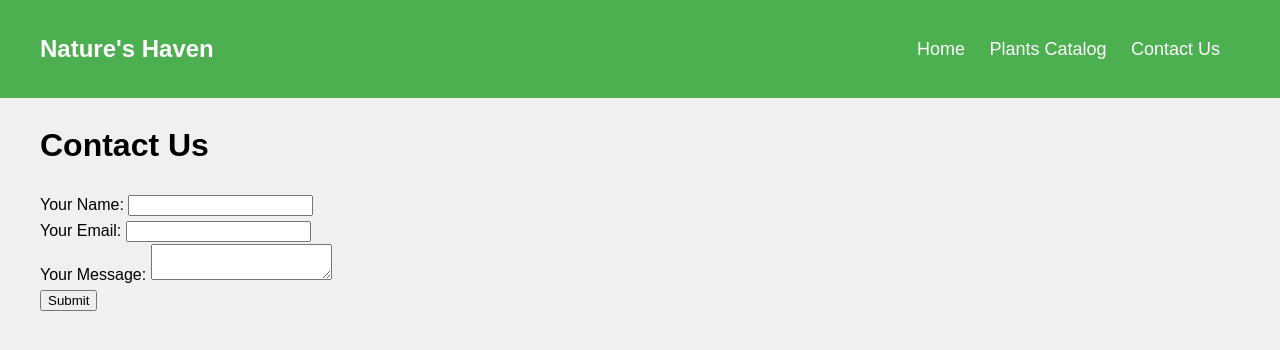
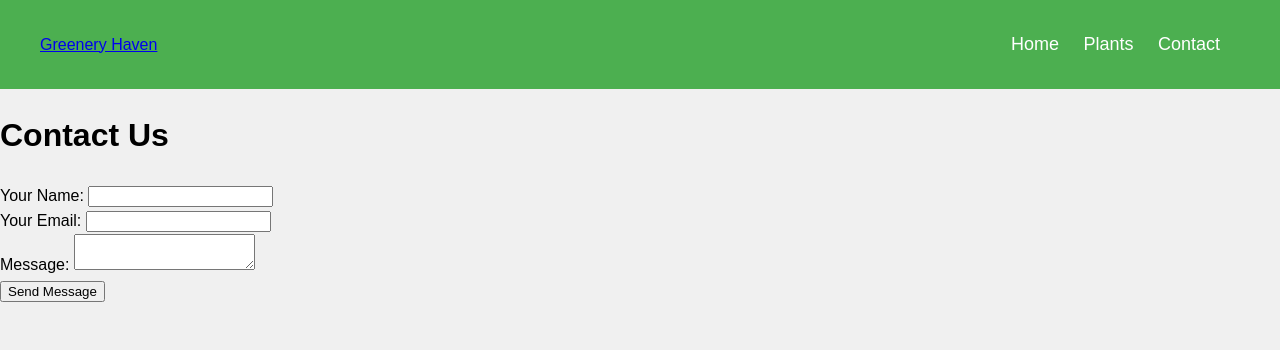
Before and after one commit to jsc2452/AI_Project, a plain HTML site: page contact.html in a window 1280 px wide. Drawn offline with Linux system fonts and the light colour scheme.

Commit message:
Update contact.html

```diff
--- a/contact.html
+++ b/contact.html
@@ -3,54 +3,45 @@
 <head>
     <meta charset="UTF-8">
     <meta name="viewport" content="width=device-width, initial-scale=1.0">
-    <title>Contact Us</title>
-    <link rel="stylesheet" href="style.css"> <!-- Link to your CSS file -->
-
-
-
+    <link rel="stylesheet" href="style.css" class="style">
+    <title>Document</title>
 </head>
 <body>
-
-    <header>
     <nav class="navbar">
         <div class="container">
-                <div class="logo">
-                    <a href="index.html">Nature's Haven</a>
-                </div>
+            <a href="/" class="logo">Greenery Haven</a>
             <ul class="nav-links">
                 <li><a href="index.html">Home</a></li>
-                    <li><a href="plant.html">Plants Catalog</a></li>
-                    <li><a href="contact.html">Contact Us</a></li>
+                <li><a href="plants.html">Plants</a></li>
+                <li><a href="contact.html">Contact</a></li>
             </ul>
         </div>
     </nav>
-    </header>
 
-<div class="container">
-
+    <div class="container3">
         <h1>Contact Us</h1>
 
-    <div class="contact-form">
-        <form action="submit_form.php" method="POST">
+        <form action="#" method="POST">
             <div class="form-group">
                 <label for="name">Your Name:</label>
                 <input type="text" id="name" name="name" required>
             </div>
+
             <div class="form-group">
                 <label for="email">Your Email:</label>
                 <input type="email" id="email" name="email" required>
             </div>
+
             <div class="form-group">
-                <label for="message">Your Message:</label>
+                <label for="message">Message:</label>
                 <textarea id="message" name="message" required></textarea>
             </div>
+
             <div class="form-group">
-                <input type="submit" value="Submit">
+                <input type="submit" value="Send Message">
             </div>
         </form>
     </div>
 
-</div>
-
 </body>
 </html>
```
Lines whose indentation alone changed are shown as unchanged.
